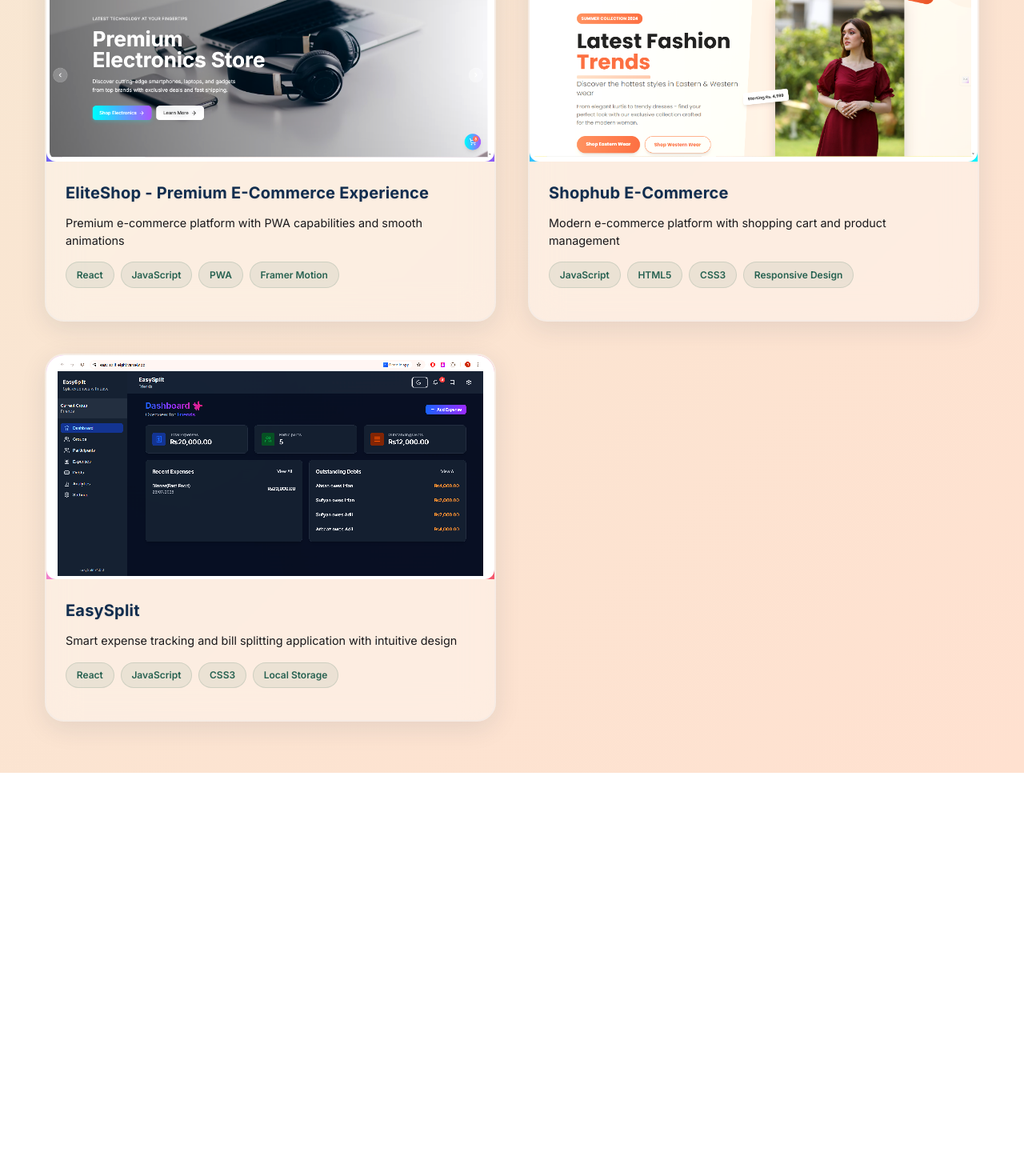
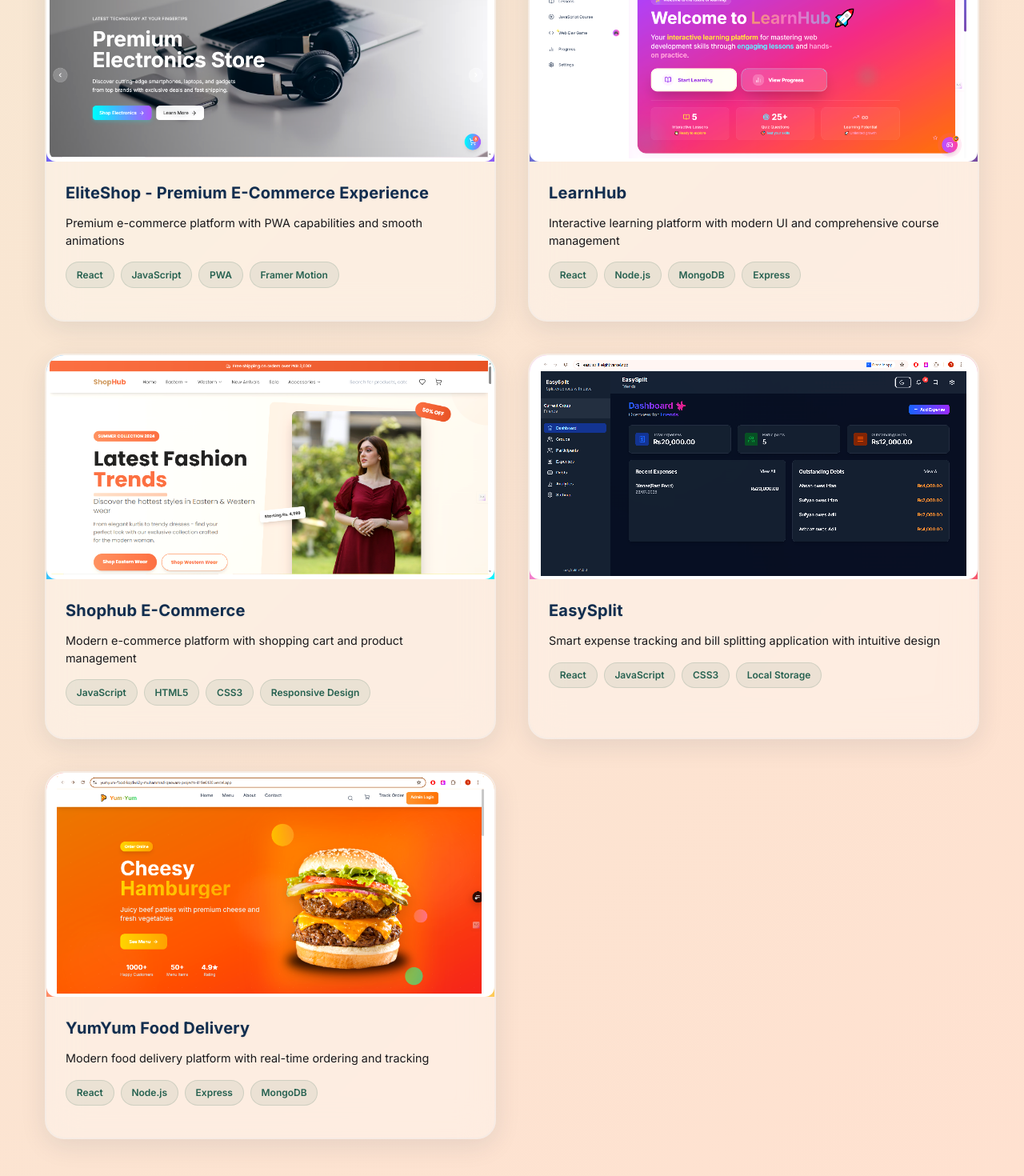
Before and after one commit to Qaswar-01/qaswar-portfolio, a React (Vite) app: page /projects in a window 1280 px wide. Shown: the part 476-1946 px from the top of the page at 80% size. Before the commit the page ends 1442 px from the top, so only its background shows below. Built offline with nearby package versions, Linux system fonts and the light colour scheme.

Commit message:
Make all projects visible - uncomment LearnHub and YumYum Food Delivery projects

```diff
--- a/src/components/Projects3D.jsx
+++ b/src/components/Projects3D.jsx
@@ -556,18 +556,18 @@ const projects = [
     liveUrl: "https://elite-shop-six.vercel.app/",
     githubUrl: "https://github.com/Qaswar-01/EliteShop---Premium-E-Commerce-Experience"
   },
-  // {
-  //   title: "LearnHub",
-  //   description: "Interactive learning platform with modern UI and comprehensive course management",
-  //   fullDescription: "LearnHub is a comprehensive learning management system built with modern web technologies. It features interactive course content, progress tracking, user authentication, and a responsive design that works seamlessly across all devices. The platform includes features like course enrollment, progress tracking, and interactive learning modules.",
-  //   image: "/learnhub.PNG",
-  //   icon: BarChart3,
-  //   color: "#667eea",
-  //   color2: "#764ba2",
-  //   tags: ["React", "Node.js", "MongoDB", "Express"],
-  //   liveUrl: "https://learnhub-xi.vercel.app",
-  //   githubUrl: "https://github.com/Qaswar-01/LearnHub"
-  // },
+  {
+    title: "LearnHub",
+    description: "Interactive learning platform with modern UI and comprehensive course management",
+    fullDescription: "LearnHub is a comprehensive learning management system built with modern web technologies. It features interactive course content, progress tracking, user authentication, and a responsive design that works seamlessly across all devices. The platform includes features like course enrollment, progress tracking, and interactive learning modules.",
+    image: "/learnhub.PNG",
+    icon: BarChart3,
+    color: "#667eea",
+    color2: "#764ba2",
+    tags: ["React", "Node.js", "MongoDB", "Express"],
+    liveUrl: "https://learnhub-xi.vercel.app",
+    githubUrl: "https://github.com/Qaswar-01/LearnHub"
+  },
   {
     title: "Shophub E-Commerce",
     description: "Modern e-commerce platform with shopping cart and product management",
@@ -591,19 +591,19 @@ const projects = [
     tags: ["React", "JavaScript", "CSS3", "Local Storage"],
     liveUrl: "https://easy-split-eight.vercel.app/",
     githubUrl: "https://github.com/Qaswar-01/EasySplit"
+  },
+  {
+    title: "YumYum Food Delivery",
+    description: "Modern food delivery platform with real-time ordering and tracking",
+    fullDescription: "YumYum is a comprehensive food delivery application built with modern web technologies. It features restaurant browsing, menu management, cart functionality, order tracking, and user authentication. The platform provides a seamless food ordering experience with intuitive navigation and responsive design.",
+    image: "/YumYum.PNG",
+    icon: Users,
+    color: "#ff6b6b",
+    color2: "#feca57",
+    tags: ["React", "Node.js", "Express", "MongoDB"],
+    liveUrl: "https://yumyum-food-delivery.vercel.app/",
+    githubUrl: "https://github.com/Qaswar-01/YumYum-Food-Delivery"
   }
-  // {
-  //   title: "YumYum Food Delivery",
-  //   description: "Modern food delivery platform with real-time ordering and tracking",
-  //   fullDescription: "YumYum is a comprehensive food delivery application built with modern web technologies. It features restaurant browsing, menu management, cart functionality, order tracking, and user authentication. The platform provides a seamless food ordering experience with intuitive navigation and responsive design.",
-  //   image: "/YumYum.PNG",
-  //   icon: Users,
-  //   color: "#ff6b6b",
-  //   color2: "#feca57",
-  //   tags: ["React", "Node.js", "Express", "MongoDB"],
-  //   liveUrl: "https://yumyum-food-delivery.vercel.app/",
-  //   githubUrl: "https://github.com/Qaswar-01/YumYum-Food-Delivery"
-  // }
 ];
 
 const Projects3D = () => {
```
